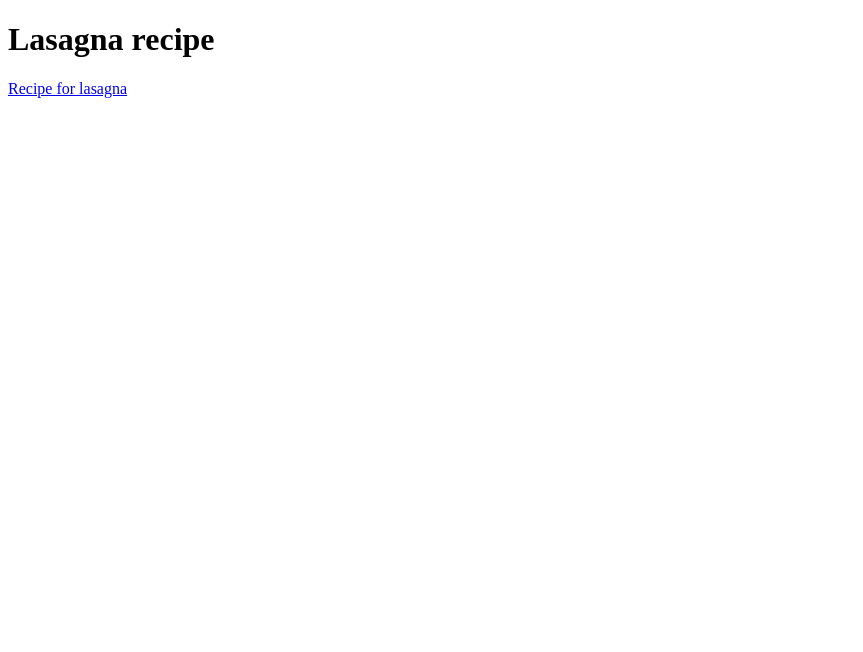
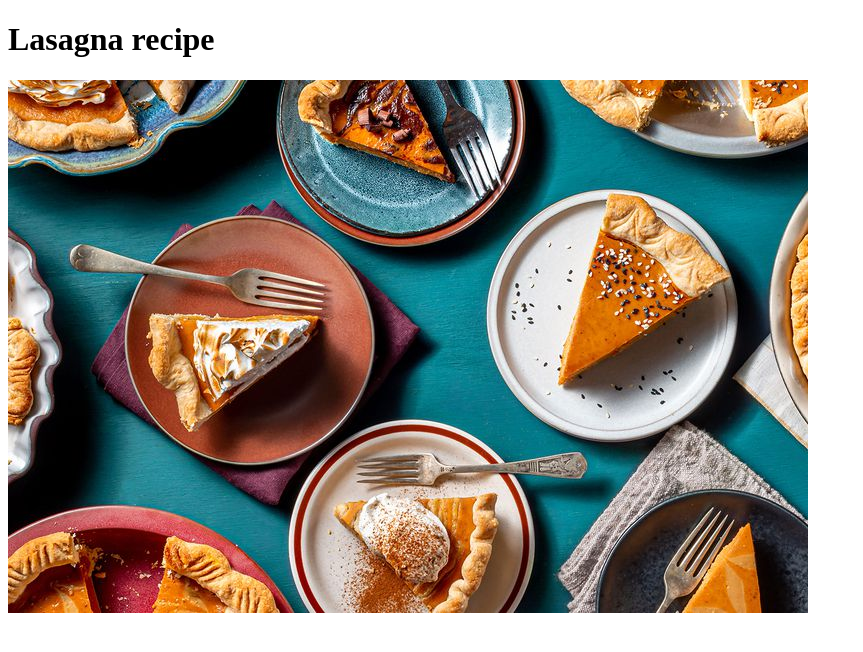
Before and after one commit to Niklaus123a/odin-recipes, a plain HTML site: page recipes/lasagna.html in a window 1280 px wide. Shown: the whole page, without its empty margins (0-863 px from the left). Drawn offline with Linux system fonts and the light colour scheme.

```diff
--- a/recipes/lasagna.html
+++ b/recipes/lasagna.html
@@ -10,6 +10,6 @@
     <body>
         <h1>Lasagna recipe</h1>
 
-        <a href="./recipes/lasagna.html">Recipe for lasagna</a>
+        <img src="../images/pumpkins.jpg" alt="Pumpkins">
     </body>
 </html>
```
Also changed, not shown: index.html (+2 -0 lines).
